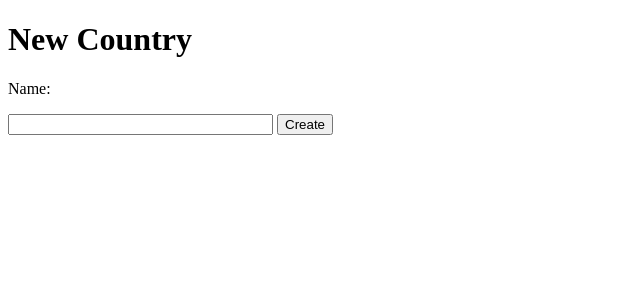
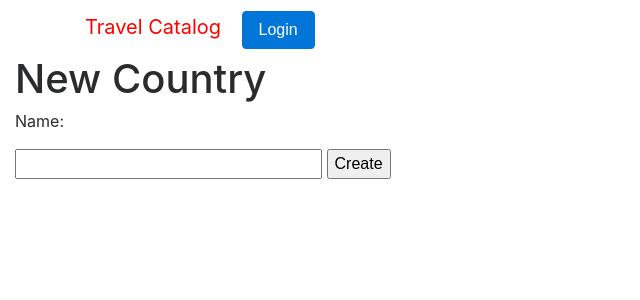
Before and after one commit to sjmiddlebrook/catalog-app, a Flask app: page /countries/new/ in a window 1280 px wide. Shown: the top 300 px of the page, without its empty margins (0-640 px from the left). Run offline with Flask 2, Linux system fonts and the light colour scheme; parts of the project's set-up code (start-up, migrations or seed data) failed here and were passed over; some libraries are stand-ins or nearby versions.

Commit message:
add navbar to all pages

```diff
--- a/application.py
+++ b/application.py
@@ -194,7 +194,11 @@
         session.commit()
         return redirect(url_for('show_categories'))
     else:
-        return render_template('newCountry.html')
+        if 'username' in login_session.keys():
+            user = login_session['username']
+        else:
+            user = None
+        return render_template('newCountry.html', user=user)
 
 
 # Add a new city
@@ -212,7 +216,11 @@
         return redirect(url_for('show_categories'))
     else:
         countries = session.query(Country).all()
-        return render_template('newCity.html', countries=countries)
+        if 'username' in login_session.keys():
+            user = login_session['username']
+        else:
+            user = None
+        return render_template('newCity.html', countries=countries, user=user)
 
 
 # View a city
@@ -220,7 +228,13 @@
 def view_city(city_id):
     city = session.query(CatalogItem).filter_by(id=city_id).first()
     country = session.query(Country).filter_by(id=city.country_id).first()
-    return render_template('viewCity.html', city=city, country=country)
+    # check user is logged in
+    if 'username' in login_session.keys():
+        user = login_session['username']
+    else:
+        user = None
+    return render_template('viewCity.html', city=city, country=country,
+                           user=user)
 
 
 # View a city
@@ -228,8 +242,12 @@
 def view_country_cities(country_id):
     country = session.query(Country).filter_by(id=country_id).first()
     cities = session.query(CatalogItem).filter_by(country_id=country_id).all()
+    if 'username' in login_session.keys():
+        user = login_session['username']
+    else:
+        user = None
     return render_template('viewCountryCities.html', country=country,
-                           cities=cities)
+                           cities=cities, user=user)
 
 
 @app.route('/clearSession')
--- a/templates/layout.html
+++ b/templates/layout.html
@@ -17,7 +17,21 @@
         {% endblock %}
     </head>
   <body class="bg-light">
-    <div id="content">{% block content %}{% endblock %}</div>
+
+    <div id="content">
+        <header class="navbar navbar-expand navbar-dark justify-content-between bg-dark">
+            <div class="container">
+                <a class="navbar-brand" href="/">Travel Catalog</a>
+                {% if user %}
+                <a href="{{ url_for('gdisconnect') }}"><button class="btn btn-primary">Logout</button></a>
+                {% else %}
+                <a href="{{ url_for('show_login') }}"><button class="btn btn-primary">Login</button></a>
+                {% endif %}
+
+            </div>
+        </header>
+        {% block content %}{% endblock %}
+    </div>
     <!--  JavaScript for Bootstrap -->
     <!-- jQuery first, then Popper.js, then Bootstrap JS -->
     <script src="https://code.jquery.com/jquery-3.2.1.slim.min.js"
--- a/templates/newCountry.html
+++ b/templates/newCountry.html
@@ -1,18 +1,21 @@
-<!DOCTYPE html>
-<html lang="en">
-<head>
-    <meta charset="UTF-8">
-    <title>Add Country</title>
-</head>
-<body>
-    <h1>New Country</h1>
+{% extends "layout.html" %}
 
-    <form action="#" method = 'post'>
+{% block title %}Travel Catalog{% endblock %}
+
+{% block content %}
+<main class="container-fluid">
+    <div class="row">
+    <div class="col-md-6">
+        <h1>New Country</h1>
+
+        <form action="#" method = 'post'>
 
         <p>Name:</p>
         <input type ='text' size='30' name='name'>
         <input type='submit' value='Create'>
 
     </form>
-</body>
-</html>
+    </div>
+    </div>
+</main>
+{% endblock %}
```
Also changed, not shown: templates/countries.html (+0 -10 lines).
